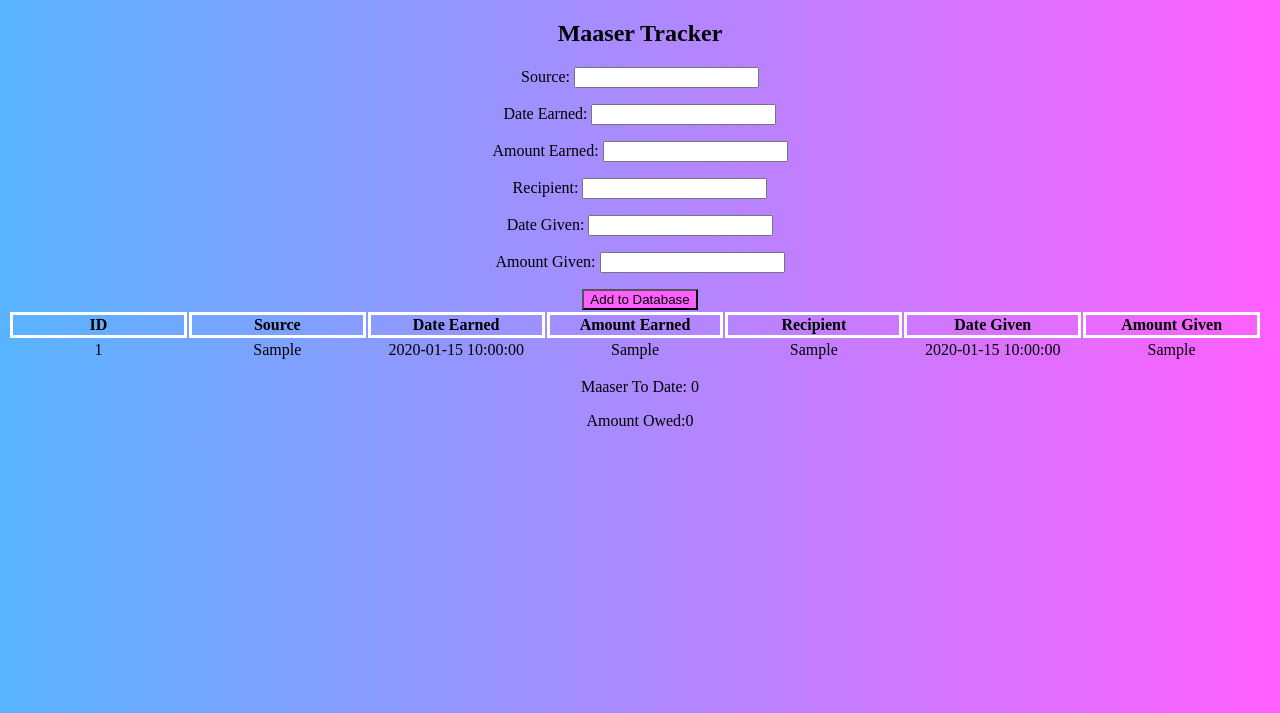
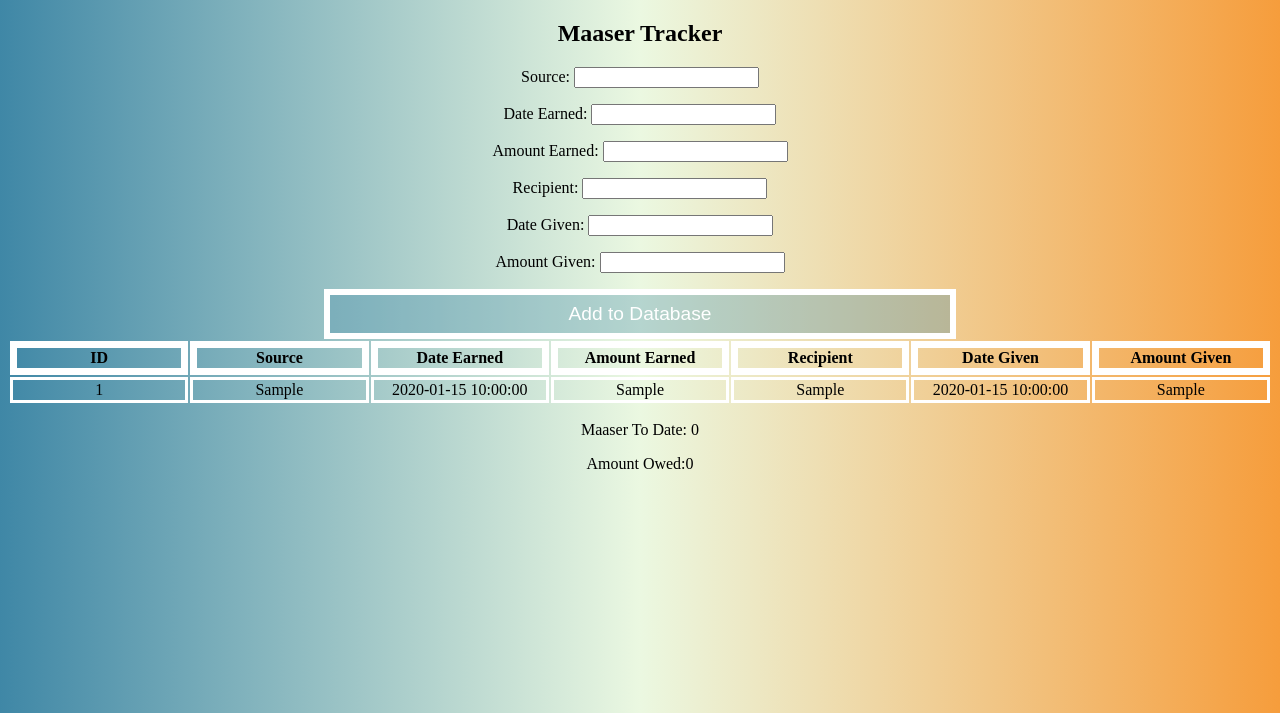
Before and after one commit to ShiraZacks/maaserSQL, a PHP site: page / in a window 1280 px wide. Shown: the top 713 px of the page. Run offline with PHP 8.4, Linux system fonts and the light colour scheme; tables that the repository leaves empty or names only in its code hold one stand-in row (values such as "Sample post").

Commit message:
making it look better

```diff
--- a/style.css
+++ b/style.css
@@ -1,23 +1,25 @@
 body{
-    background-image: linear-gradient(to right,rgb(88, 180, 255), rgb(255, 95, 255));
+    background: linear-gradient(0.25turn, #3f87a6, #ebf8e1, #f69d3c);
     text-align: center;
 }
 button{
-    background-color: rgb(255, 95, 255);
+    width: 50%;
+    height: 50px;
+    border: 6px solid white;
+    color: white;
+    font-size: larger;
+    background-color: #3f86a550;
     transition-duration: 0.4s;
 }
 button:hover{
-    background-color: rgb(88,180,255);
-}
-fieldset{
-    background-image: linear-gradient(to left, rgb(255,95,255), rbg(88,180,255));
-}
-thead{
-    text-align: center;
+    background-color: #f69c3c50;
 }
 
 th{
 width: 11.11%;
-border: 3px solid white;
+border: 7px solid white;
+}
 
+td{
+    border: 3px solid white;
 }
```
